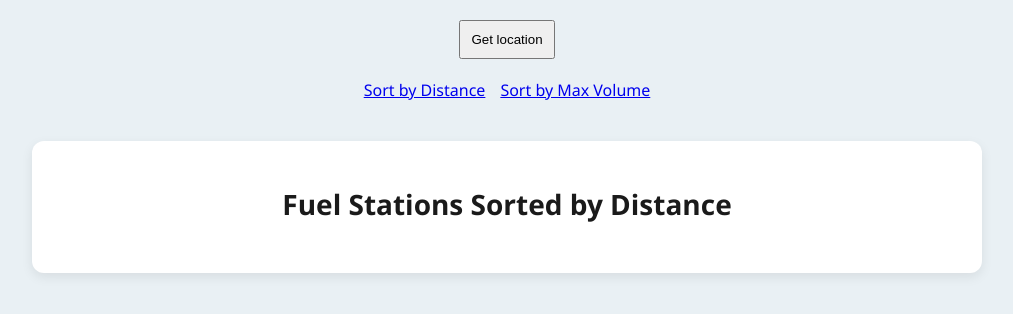
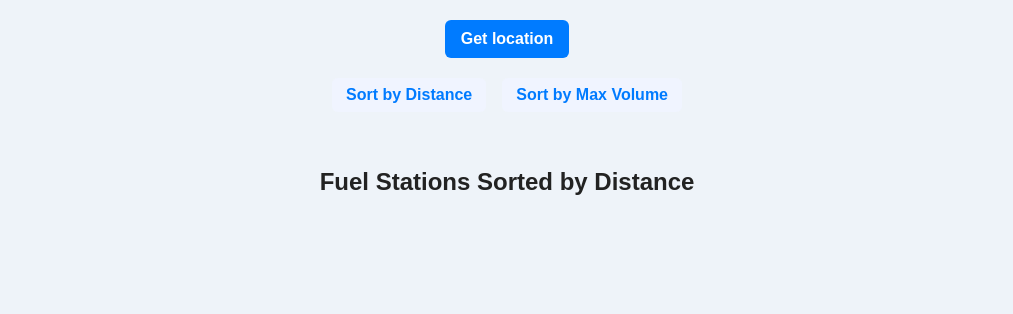
Before and after one commit to krajani21/fuel-cost-optimization, a React (Create React App) app in the folder frontend/: page / in a window 1280 px wide. Shown: the top 314 px of the page, without its empty margins (133-1146 px from the left). Built offline with nearby package versions, Linux system fonts and the light colour scheme.

Commit message:
updated whole of frontend to make it look better and more interactive, hence all the lines changed

```diff
--- a/frontend/src/App.js
+++ b/frontend/src/App.js
@@ -1,8 +1,9 @@
 import React, { useState } from 'react';
 import { BrowserRouter as Router, Routes, Route, Link } from 'react-router-dom';
-import FuelListDistance from './pages/FuelListDistance';
 import FuelListVolume from './pages/FuelListVolume';
 import './App.css';
+import './styles/global.css';
+import FuelListDistance from './pages/fuelListDistance';
 
 function App() {
   const [userLocation, setUserLocation] = useState(null);
@@ -26,14 +27,27 @@ function App() {
 
   return (
     <Router>
-      <div className="App" style={{ padding: "20px" }}>
-        <button onClick={handleGetLocation} style={{ marginBottom: "20px", padding: "10px" }}>
+      <div className="App" style={{ padding: "20px", maxWidth: "900px", margin: "0 auto" }}>
+        <button
+          onClick={handleGetLocation}
+          style={{
+            marginBottom: "20px",
+            padding: "10px 16px",
+            borderRadius: "6px",
+            backgroundColor: "#007BFF",
+            color: "#fff",
+            border: "none",
+            cursor: "pointer",
+            fontWeight: "bold",
+          }}
+        >
           Get location
         </button>
 
-        <nav style={{ marginBottom: "20px" }}>
-          <Link to="/" style={{ marginRight: "15px" }}>Sort by Distance</Link>
-          <Link to="/volume">Sort by Max Volume</Link>
+        <nav className = "nav-links">
+          <Link to="/" className="nav-button">Sort by Distance</Link>
+
+          <Link to="/volume" className="nav-button">Sort by Max Volume</Link>
         </nav>
 
         <Routes>
--- a/frontend/src/pages/FuelListDistance.jsx
+++ b/frontend/src/pages/FuelListDistance.jsx
@@ -1,6 +1,5 @@
 import React, { useState, useEffect } from 'react';
 import { fetchDistanceOnly } from '../api/distanceOnly';
-import '../styles/global.css';
 import '../styles/FuelList.css';
 
 const FuelListDistance = ({ userLocation }) => {
@@ -22,17 +21,16 @@ const FuelListDistance = ({ userLocation }) => {
   }, [userLocation]);
 
   return (
-    <div className="container">
-      <h1>Fuel Stations Sorted by Distance</h1>
+    <div className="page-container">
+      <h1 className="heading">Fuel Stations Sorted by Distance</h1>
 
-      <ul style={{ listStyleType: "none", padding: 0 }}>
+      <ul className="station-list">
         {stations.map((station, index) => (
           <li key={index} className="station-card">
             <strong>{station.station_name}</strong> - {station.address} - ${station.price.toFixed(2)}
-            <br />
-            <span className="station-meta">
+            <div className="station-meta">
               Distance: {station.distance_text} ({station.duration_text})
-            </span>
+            </div>
           </li>
         ))}
       </ul>
--- a/frontend/src/pages/FuelListVolume.jsx
+++ b/frontend/src/pages/FuelListVolume.jsx
@@ -1,6 +1,5 @@
 import React, { useState, useEffect } from 'react';
 import { fetchVolumeBased } from '../api/volumeBased';
-import '../styles/global.css';
 import '../styles/FuelList.css';
 
 const FuelListVolume = ({ userLocation }) => {
@@ -11,11 +10,7 @@ const FuelListVolume = ({ userLocation }) => {
   const [submittedEfficiency, setSubmittedEfficiency] = useState(null);
 
   useEffect(() => {
-    if (
-      userLocation &&
-      submittedAmount !== null &&
-      submittedEfficiency !== null
-    ) {
+    if (userLocation && submittedAmount !== null && submittedEfficiency !== null) {
       fetchVolumeBased(userLocation, submittedAmount, submittedEfficiency)
         .then((data) => {
           const sorted = data
@@ -35,45 +30,42 @@ const FuelListVolume = ({ userLocation }) => {
   };
 
   return (
-    <div className="container">
-      <h1>Fuel Stations by Max Volume (Budget-based)</h1>
+    <div className="page-container">
+      <h1 className="heading">Fuel Stations by Max Volume (Budget-based)</h1>
 
       {userLocation && (
-        <div style={{ marginBottom: "20px" }}>
-          <label className="input-label">
-            Enter $ amount:
+        <div className="input-group">
+          <label>
+            $ Amount:
             <input
               type="number"
               value={fuelAmount}
               onChange={(e) => setFuelAmount(e.target.value)}
-              className="input-field"
+              placeholder="e.g. 40"
             />
           </label>
 
-          <label className="input-label" style={{ marginLeft: "15px" }}>
+          <label>
             Efficiency (L/100km):
             <input
               type="number"
               value={efficiency}
               onChange={(e) => setEfficiency(e.target.value)}
-              className="input-field"
+              placeholder="e.g. 8.5"
             />
           </label>
 
-          <button onClick={handleSubmit} className="submit-button">
-            Submit
-          </button>
+          <button onClick={handleSubmit}>Submit</button>
         </div>
       )}
 
-      <ul style={{ listStyleType: "none", padding: 0 }}>
+      <ul className="station-list">
         {stations.map((station, index) => (
           <li key={index} className="station-card">
             <strong>{station.station_name}</strong> - {station.address} - ${station.price.toFixed(2)}
-            <br />
-            <span className="station-meta">
+            <div className="station-meta">
               Distance: {station.distance_text} ({station.duration_text})
-            </span>
+            </div>
             <div className="station-volume">
               Max Volume: {station.fuel_volume.toFixed(2)} L
             </div>
--- a/frontend/src/styles/FuelList.css
+++ b/frontend/src/styles/FuelList.css
@@ -1,91 +1,115 @@
-/* Fuel Station Card Styling */
+/* FuelList.css */
+
+.page-container {
+  padding: 20px;
+  max-width: 800px;
+  margin: 0 auto;
+}
+
+.heading {
+  font-size: 24px;
+  font-weight: bold;
+  margin-bottom: 20px;
+  text-align: center;
+}
+
+.station-list {
+  list-style-type: none;
+  padding: 0;
+}
+
 .station-card {
-  padding: 16px 20px;
-  margin-bottom: 16px;
+  padding: 18px 22px;
+  margin-bottom: 18px;
   border-radius: 10px;
-  background-color: #fdfefe;
-  box-shadow: 0 2px 6px rgba(0, 0, 0, 0.05);
+  background-color: #ffffff;
   border-left: 5px solid #007BFF;
+  box-shadow: 0 4px 12px rgba(0, 0, 0, 0.06);
   transition: transform 0.2s ease, box-shadow 0.2s ease;
 }
 
 .station-card:hover {
   transform: translateY(-2px);
-  box-shadow: 0 4px 10px rgba(0, 0, 0, 0.08);
+  box-shadow: 0 6px 16px rgba(0, 0, 0, 0.1);
 }
 
-/* Meta info like distance/duration */
+.station-card strong {
+  font-size: 1.1em;
+  color: #222;
+}
+
 .station-meta {
   font-size: 0.9em;
   color: #555;
   margin-top: 6px;
 }
 
-/* Additional info like fuel volume */
 .station-volume {
   font-size: 0.95em;
-  color: #444;
-  margin-top: 10px;
+  color: #111;
+  margin-top: 4px;
 }
 
-/* Label + input styling */
-.input-label {
-  display: inline-block;
-  margin-right: 10px;
-  font-weight: 500;
-  color: #333;
+input,
+button {
+  font-size: 1em;
 }
 
-.input-field {
-  padding: 7px 12px;
-  border-radius: 6px;
-  border: 1px solid #ccc;
-  width: 90px;
-  transition: border-color 0.2s ease;
+.input-group {
+  display: flex;
+  justify-content: center;
+  align-items: center;
+  flex-wrap: wrap;
+  gap: 12px;
+  margin-bottom: 20px;
 }
 
-.input-field:focus {
-  border-color: #007BFF;
-  outline: none;
+.input-group label {
+  display: flex;
+  align-items: center;
+  gap: 6px;
+  font-weight: 500;
 }
 
-/* Submit button */
-.submit-button {
-  padding: 7px 15px;
-  background: linear-gradient(145deg, #007BFF, #0056b3);
+.input-group input {
+  padding: 6px 10px;
+  border-radius: 4px;
+  border: 1px solid #ccc;
+  width: 100px;
+}
+
+.input-group button {
+  padding: 6px 16px;
+  border-radius: 4px;
+  background-color: #007BFF;
   color: white;
   border: none;
-  border-radius: 6px;
-  margin-left: 12px;
   cursor: pointer;
-  transition: background 0.3s ease, transform 0.2s ease;
-  box-shadow: 0 2px 6px rgba(0, 123, 255, 0.4);
+  transition: background-color 0.2s ease;
 }
 
-.submit-button:hover {
-  background: linear-gradient(145deg, #0056b3, #004499);
-  transform: scale(1.03);
+.input-group button:hover {
+  background-color: #0056c7;
 }
 
-/* Responsive adjustments for mobile */
-@media (max-width: 600px) {
-  .container {
-    padding: 15px;
-  }
+.nav-links {
+  display: flex;
+  justify-content: center;
+  gap: 16px;
+  margin-bottom: 20px;
+}
 
-  .input-field {
-    width: 100%;
-    margin-top: 8px;
-  }
+.nav-button {
+  background-color: #f0f4ff;
+  color: #007BFF;
+  padding: 8px 14px;
+  border-radius: 6px;
+  text-decoration: none;
+  font-weight: 600;
+  transition: background-color 0.2s ease, color 0.2s ease;
+}
 
-  .input-label {
-    display: block;
-    margin-bottom: 6px;
-  }
-
-  .submit-button {
-    display: block;
-    margin: 12px 0 0 0;
-    width: 100%;
-  }
+.nav-button:hover {
+  background-color: #007BFF;
+  color: #fff;
 }
--- a/frontend/src/styles/global.css
+++ b/frontend/src/styles/global.css
@@ -1,25 +1,13 @@
-/* Reset & base styles */
+/* global.css */
+
 body {
   margin: 0;
-  padding: 0;
-  font-family: "Segoe UI", "Roboto", "Arial", sans-serif;
-  background-color: #e9f0f4;
-  color: #333;
+  font-family: Arial, sans-serif;
+  background-color: #eef3f9; /* Light blueish background for entire page */
+  color: #222;
+  min-height: 100vh;
 }
 
-/* Main container styling */
-.container {
-  max-width: 900px;
-  margin: 40px auto;
-  padding: 25px;
-  background-color: #ffffff;
-  border-radius: 12px;
-  box-shadow: 0 4px 12px rgba(0, 0, 0, 0.08);
+button {
+  font-family: inherit;
 }
-
-/* Headings */
-h1 {
-  font-size: 28px;
-  margin-bottom: 25px;
-  color: #1a1a1a;
-}
```
